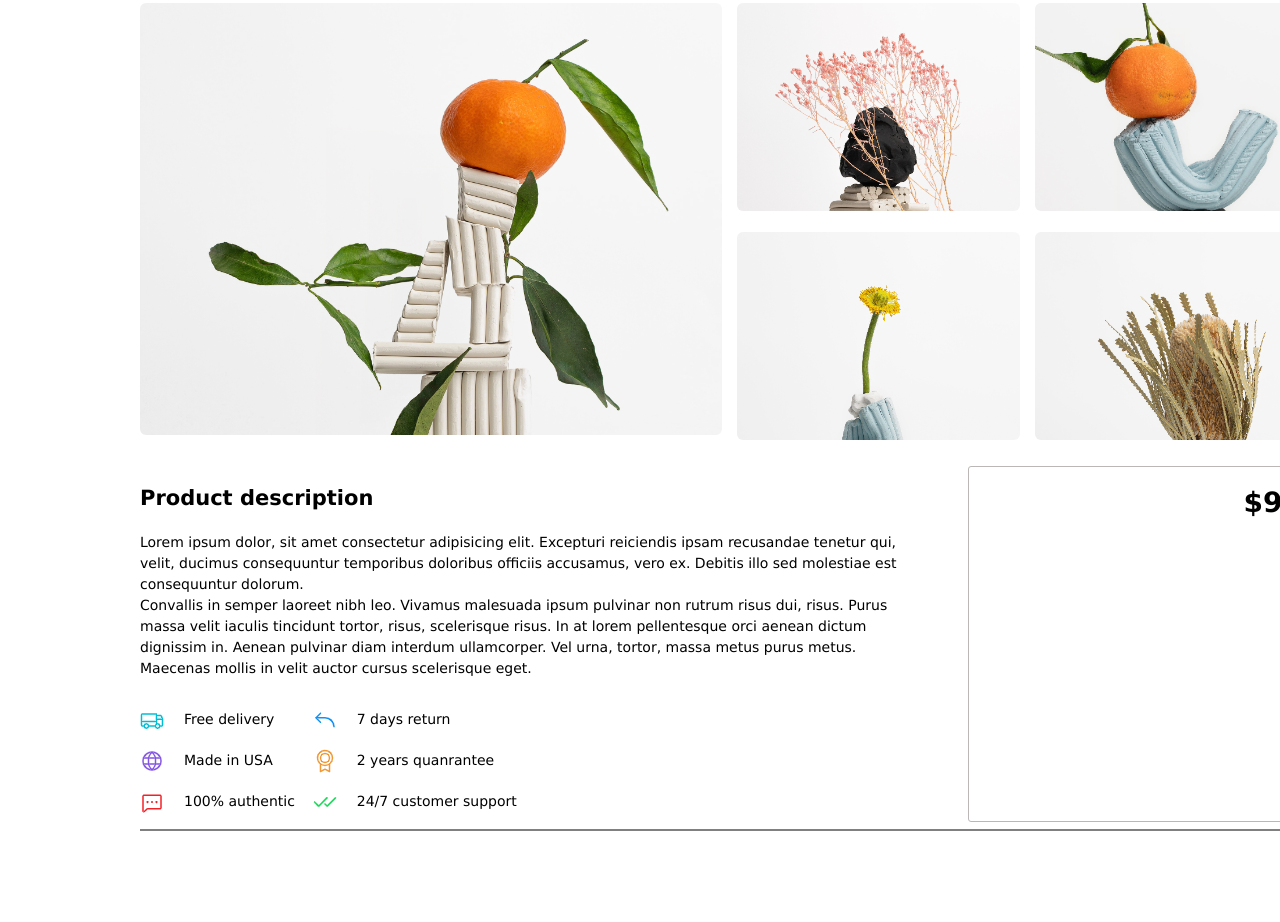
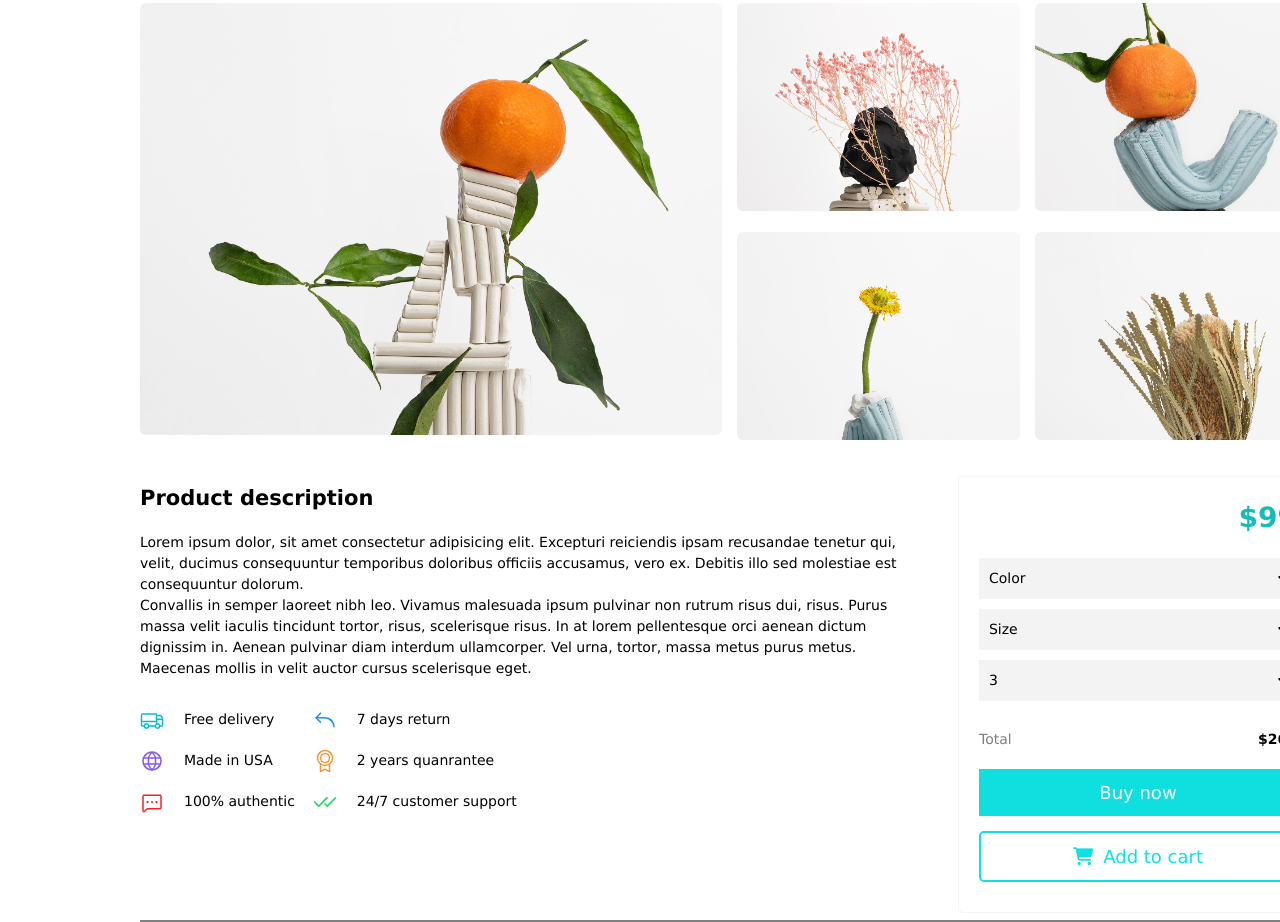
Before and after one commit to bobbibao/BaiTap_TH_Tuan_05_Web, a plain HTML site: page template/index.html in a window 1280 px wide. Shown: the part 256-1178 px from the top of the page. Before the commit the page ends 1140 px from the top, so only its background shows below. Drawn offline with Linux system fonts and the light colour scheme.

Commit message:
Update index.html, .css, Add demo5 - card buy now and add to card

```diff
--- a/static/index.css
+++ b/static/index.css
@@ -113,10 +113,11 @@ body {
 }
 
 .flex-container .right {
+    margin-top: 10px;
     width: 27%;
-    padding: 15px;
-    border-radius: 3px;
-    border: 1px solid rgb(187, 183, 183);
+    padding: 20px;
+    border-radius: 5px;
+    border: 1px solid rgb(245, 243, 243);
 }
 .icon1{grid-area: icon1;}
 .icon2{grid-area: icon2;}
@@ -140,3 +141,28 @@ body {
 .grid-icon div img{
     margin-right: 10px;
 }
+.drop{
+    background-color: rgb(243, 243, 243);
+    display: flex;
+    padding: 10px;
+    justify-content: space-between;
+    align-items: center;
+    margin: 10px 0;
+}
+.btn{
+    padding: 10px;
+    text-align: center;
+    font-size: 18px;
+    color: white;
+    background-color: rgb(15, 223, 223);
+}
+
+.add-cart{
+    font-size: 18px;
+    text-align: center;
+    color: rgb(17, 224, 224);
+    border: 2px solid rgb(17, 224, 224);
+    border-radius: 5px;
+    margin: 15px 0 10px 0;
+    padding: 10px;
+}
--- a/template/index.html
+++ b/template/index.html
@@ -6,7 +6,7 @@
     <meta http-equiv="X-UA-Compatible" content="IE=edge">
     <meta name="viewport" content="width=device-width, initial-scale=1.0">
     <link rel="stylesheet" href="../static/index.css">
-    <title>BTTH 5</title>
+    <script src="https://kit.fontawesome.com/0d0d9bdf04.js" crossorigin="anonymous"></script>    <title>BTTH 5</title>
 </head>
 
 <body>
@@ -85,7 +85,13 @@
                         </div>
                     </div>
                     <div class="right">
-                        <h1 style="text-align: right; margin-top:0;">$99</h1>
+                        <h1 style="text-align: right; margin-top:0; color: rgb(22, 187, 187);">$99</h1>
+                        <div class="drop"><span>Color</span> <i class="fa-solid fa-caret-down"></i></div>
+                        <div class="drop"><span>Size</span> <i class="fa-solid fa-caret-down"></i></div>
+                        <div class="drop"><span>3</span> <i class="fa-solid fa-caret-down"></i></div>
+                        <div style="display: flex; justify-content: space-between; align-items: center;"><p style="opacity: 0.5">Total</p> <h4>$265</h4></div>
+                        <div class="btn">Buy now</div>
+                        <div class="add-cart"><i class="fa-solid fa-cart-shopping" style="margin-right:10px"></i>Add to cart</div>
                     </div>
 
 
```
Also changed, not shown: template/root.html (+1 -1 lines), demo/pending5-cardAddtoCart.png (added).
